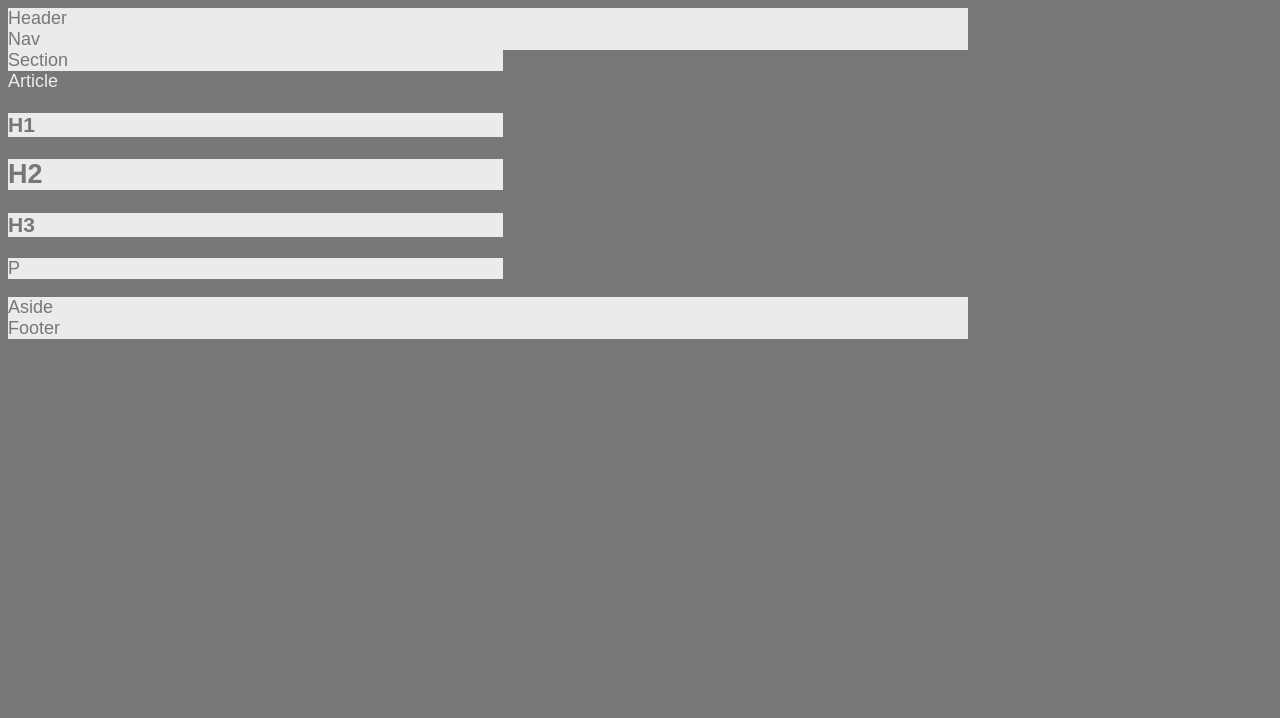
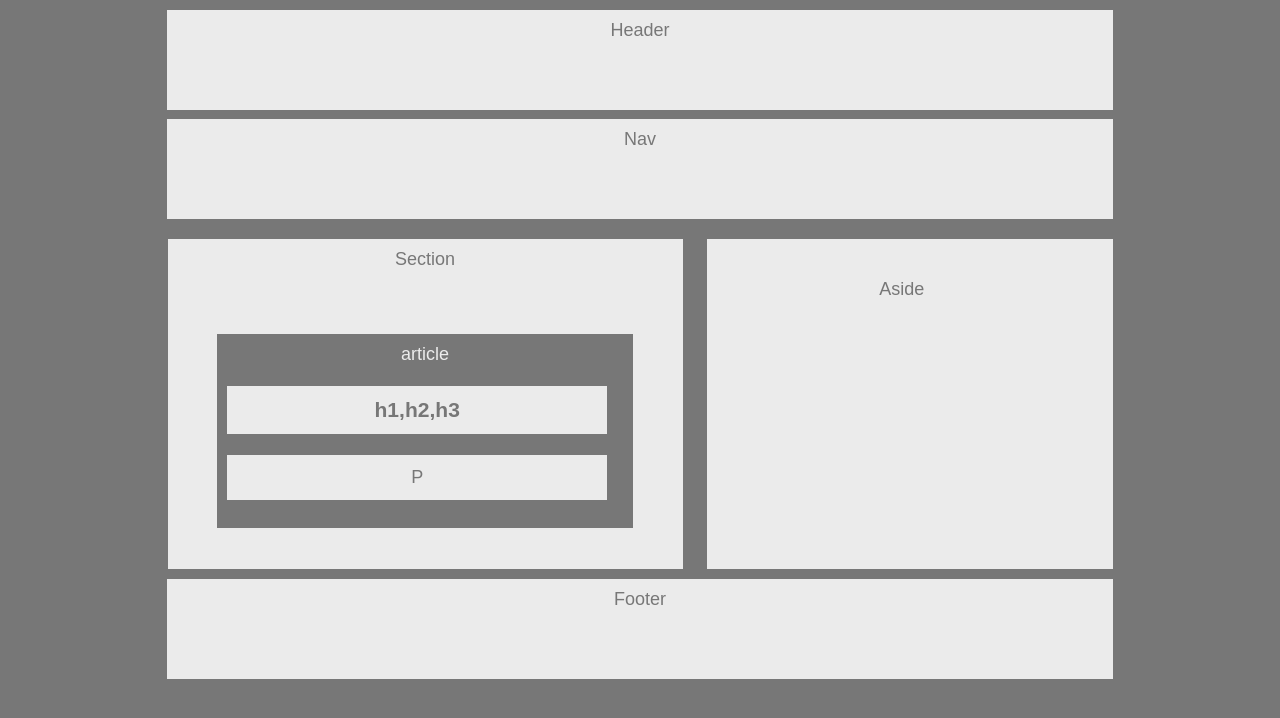
Before and after one commit to jmh947/HW-Wireframe, a plain HTML site: page index.html in a window 1280 px wide. Drawn offline with Linux system fonts and the light colour scheme.

Commit message:
Easy-Homework Final

```diff
--- a/index.html
+++ b/index.html
@@ -10,14 +10,12 @@
     <section>
         Section
         <article>
-            Article
-            <h1>H1</h1>
-            <h2>H2</h2>
-            <h3>H3</h3>
+            article
+            <h1>h1,h2,h3</h1>
             <p>P</p>
         </article>
     </section>
-    <aside>Aside</aside>
+    <aside><p>Aside</p></aside>
     <footer>Footer</footer>
 </body>
 </html>
--- a/style.css
+++ b/style.css
@@ -2,24 +2,66 @@ body {
     font-family: 'Arial', 'Helvetica Neue', Helvetica, sans-serif;
     color: #777;
     background: #777;
-    width: 960px;
+    width: 965px;
     font-size: 18px;
+    margin: auto;
+    text-align: center;
 }
 
 header, nav, section, aside, footer {
     background: #ebebeb;
+    text-align: center;
+    display: block;
+    padding: 10px;
+    margin: 10px;
 }
 
 article {
     color: #ebebeb;
     background: #777;
+    width: 80%;
+    padding: 10px;
+    margin: 13% 5% 0% 8%;
 }
 
 h1, h2, h3, p {
     color: #777;
     background: #ebebeb;
+    width: 90%;
+    padding: 3%;
 }
 
 section {
     width: 495px;
+    float: left;
+    height: 310px;
+    display: block;
+    overflow: hidden;
+    margin: 10px, 50px, 20px, 0px;
 }
+
+aside {
+    width: 40%;
+    height: 310px;
+    float: right;
+    display: block;
+    overflow: hidden;
+}
+
+header {
+    margin: 1%;
+    width: 10px, 16px;
+    height: 80px;
+}
+
+nav {
+    margin: 1%;
+    height: 80px;
+}
+
+footer {
+    margin: 1%;
+    width: 10px, 16px;
+    height: 80px;
+    clear: both;
+}
```
